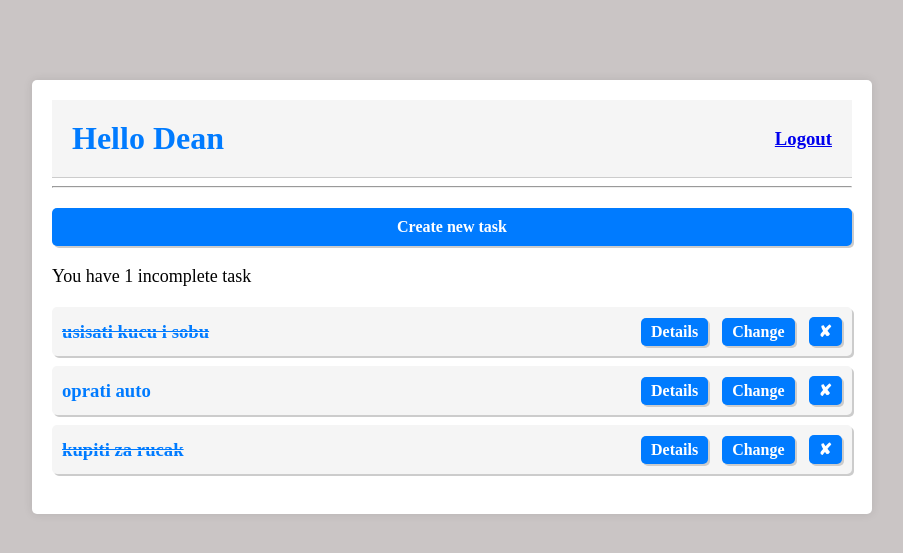
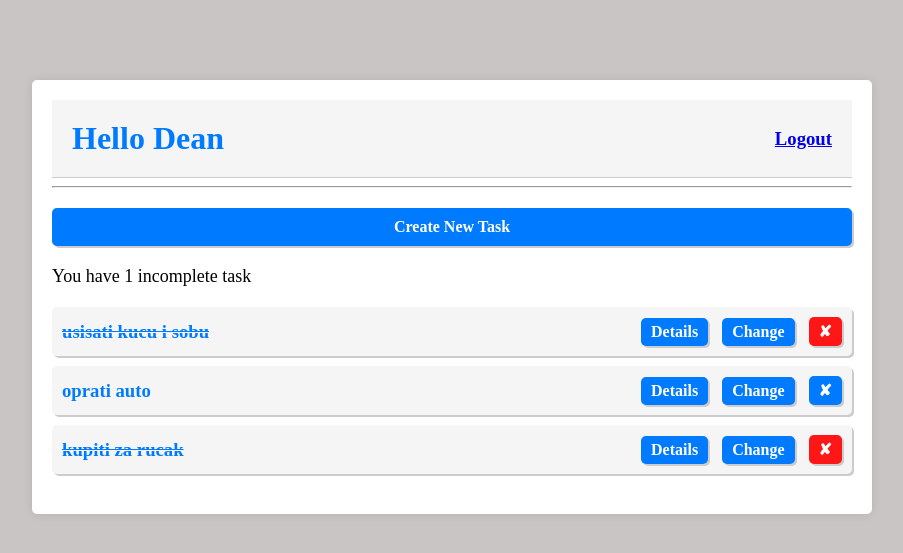
Before and after one commit to deksa89/Django-Todo-App, a Django app: page / in a window 1280 px wide. Shown: the top 553 px of the page, without its empty margins (188-1091 px from the left). Run offline with Django 4.2, Linux system fonts and the light colour scheme; a user stored in the database is signed in; data comes from the database, SQL or seed files in the repository; both versions use the stored data as it was after the commit.

Commit message:
added style changes

```diff
--- a/core/templates/core/errand_list.html
+++ b/core/templates/core/errand_list.html
@@ -8,7 +8,7 @@
 </div>
 <hr>
 
-<a class="create-task" href="{% url 'create' %}">Create new task</a>
+<a class="create-task" href="{% url 'create' %}">Create New Task</a>
 
 <p>You have {{incompleted_tasks}} incomplete task{{ incompleted_tasks|pluralize:'s' }}</p>
 
@@ -23,7 +23,7 @@
                 <div class="link-buttons">
                     <a class="detail-task" href="{% url 'detail' task.id %}">Details</a>
                     <a class="update-task" href="{% url 'update' task.id %}">Change</a>
-                    <a class="delete-task" href="{% url 'delete' task.id %}">&#10008;</a>
+                    <a class="delete-task" href="{% url 'delete' task.id %}" style="background-color: rgb(255, 22, 22);">&#10008;</a>
                 </div>
             </div>
         {% else %}
--- a/core/templates/core/register.html
+++ b/core/templates/core/register.html
@@ -6,7 +6,6 @@
 
 <form class="register-form" method="POST">
     {% csrf_token %}
-
     <label class="register-username">{{form.username.label}}</label>
     {{form.username}}
 
```
Also changed, not shown: core/templates/core/main.html (indentation only), db.sqlite3.
